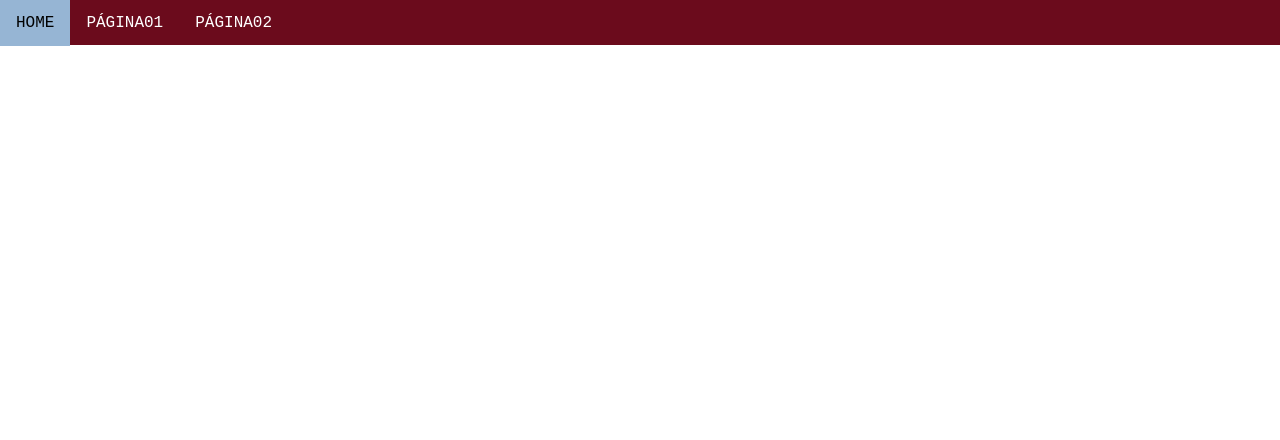
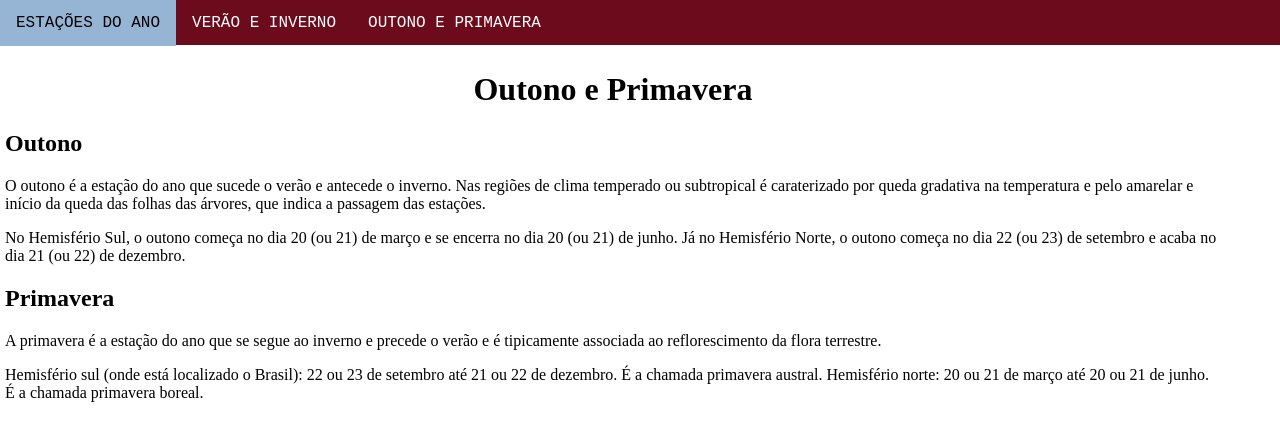
Before and after one commit to tommyzin/primeirog_2t-2, a plain HTML site: page pagina02.html in a window 1280 px wide. Drawn offline with Linux system fonts and the light colour scheme.

Commit message:
Aula 26/08

```diff
--- a/pagina02.html
+++ b/pagina02.html
@@ -4,20 +4,34 @@
     <meta charset="UTF-8">
     <meta http-equiv="X-UA-Compatible" content="IE=edge">
     <meta name="viewport" content="width=device-width, initial-scale=1.0">
-    <title>Document</title>
+    <title>Gabrielly e Glaicon</title>
     <link rel="stylesheet" href="estilo.css">
 </head>
 <body>
     <div class="menuPrincipal">
         <nav>
             <ul>
-                <li><a href="index.html">home</a></li>
-                <li><a href="pagina01.html">Página01</a></li>
-                <li><a href="pagina02.html">Página02</a></li>
+                <li><a href="index.html">Estações do ANo</a></li>
+                <li><a href="pagina01.html">Verão e Inverno</a></li>
+                <li><a href="pagina02.html">Outono e Primavera</a></li>
             </ul>
         </nav>
+    </div>
+    <div class="conteudo">
+ <h1>Outono e Primavera</h1>
+    <h2>Outono</h2>
+        O outono é a estação do ano que sucede o verão e antecede o inverno. Nas regiões de clima temperado ou subtropical é caraterizado por queda gradativa na temperatura e pelo amarelar e início da queda das folhas das árvores, que indica a passagem das estações.
+        <p>
+            No Hemisfério Sul, o outono começa no dia 20 (ou 21) de março e se encerra no dia 20 (ou 21) de junho. Já no Hemisfério Norte, o outono começa no dia 22 (ou 23) de setembro e acaba no dia 21 (ou 22) de dezembro.
+        </p>
+    <h2>Primavera</h2>
+        A primavera é a estação do ano que se segue ao inverno e precede o verão e é tipicamente associada ao reflorescimento da flora terrestre.
+        <p>
+            Hemisfério sul (onde está localizado o Brasil): 22 ou 23 de setembro até 21 ou 22 de dezembro. É a chamada primavera austral. Hemisfério norte: 20 ou 21 de março até 20 ou 21 de junho. É a chamada primavera boreal.
+        </p>
 
-    </div>
+
+
 
 </body>
 </html>
```
